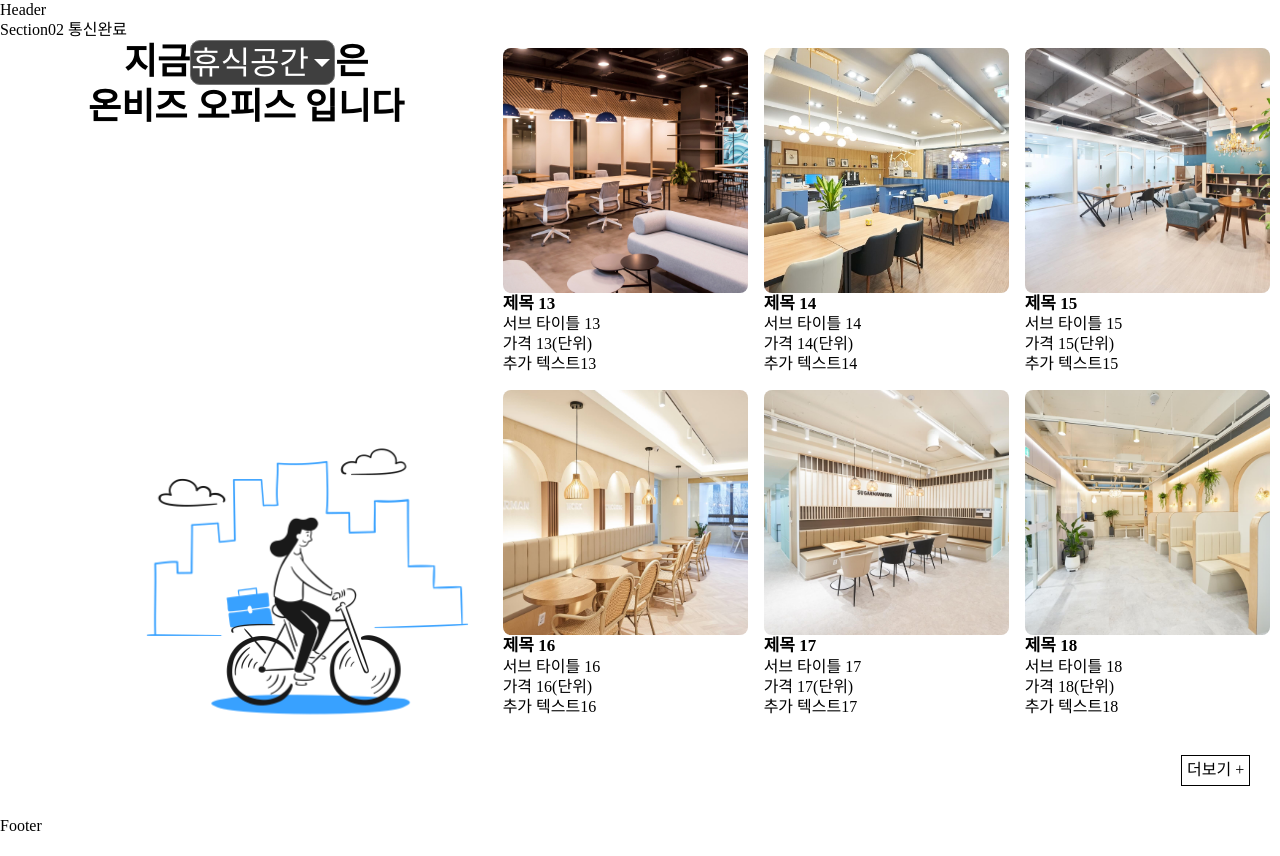
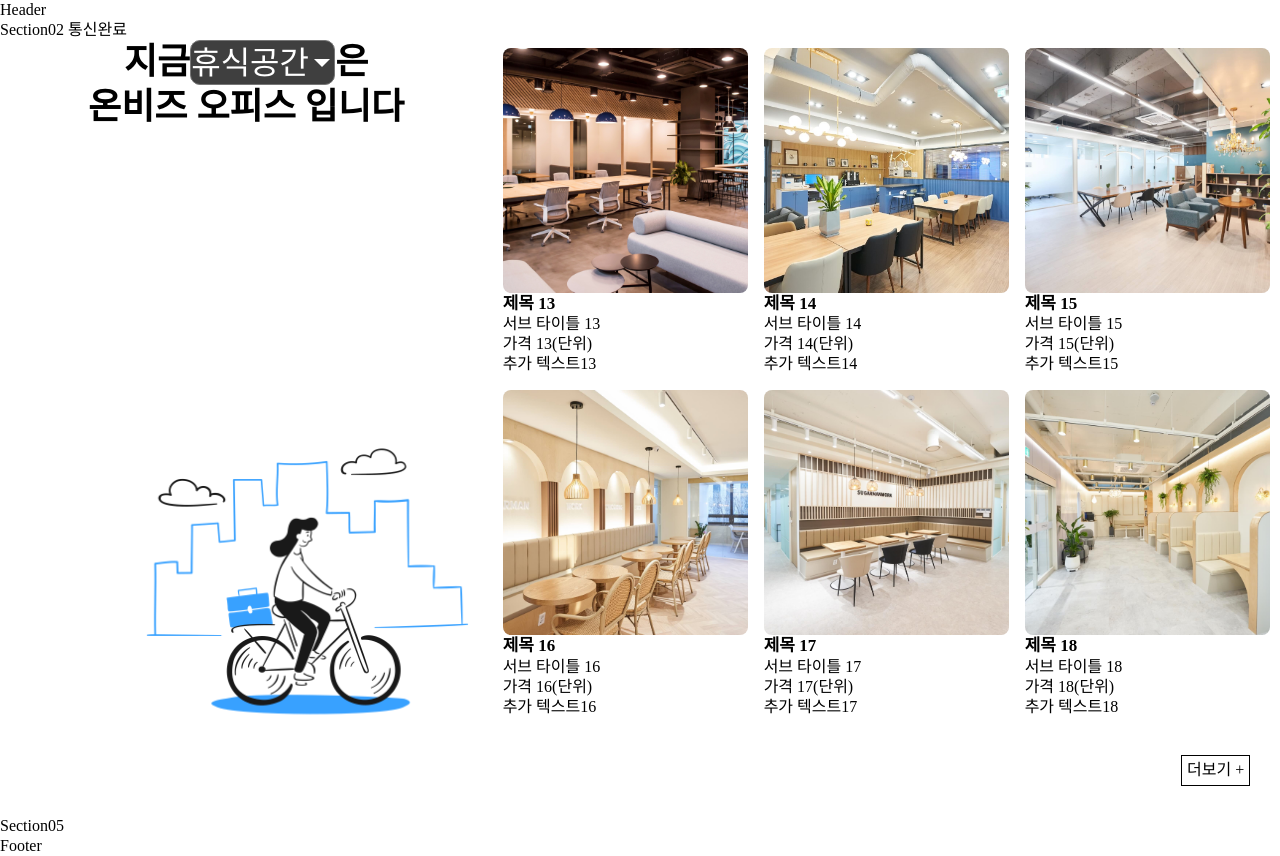
Before and after one commit to jikkk9/github_tim, a React (Create React App) app in the folder tim/: page / in a window 1280 px wide. Built offline with nearby package versions, Linux system fonts and the light colour scheme.

Commit message:
add ( section05) 작업중

```diff
--- a/tim/src/App.js
+++ b/tim/src/App.js
@@ -2,6 +2,7 @@ import './css/App.css';
 import './css/reset.css';
 import './css/section04.css';
 import './css/section04_List.css';
+import './css/section05.css';
 
 import { Routes, Route, Link, useLocation, useNavigate, Outlet } from 'react-router-dom';
 
@@ -9,20 +10,33 @@ import Main from './components/Main';
 import Header from './components/Header';
 import Footer from './components/Footer';
 import retiringroom from './data/retiringroom';
+import section05Data from './data/section05Data';
 import { useState } from 'react';
 import Section04 from './components/Section04';
 import Section02 from './components/Section02';
+import Section05 from './components/Section05';
 
+
+function CombinedSections({ data, data05 }) {
+  return (
+    <>
+      <Section04 data={data} />
+      <Section05 data={data05} />
+    </>
+  );
+}
 
 function App() {
   let [data] = useState(retiringroom);
+  let [data05] = useState(section05Data);
   return (
     <div className="App">
       <Header title="Header" />
       <Section02></Section02>
 
       <Routes>
-        <Route path='/' element={<Section04 data={data} />}></Route>
+        <Route path='/' element={<CombinedSections data05={data05} data={data} />}></Route>
+
       </Routes>
 
 
--- /dev/null
+++ b/tim/src/data/section05Data.js
@@ -0,0 +1,75 @@
+let list = [
+  {
+    _id: 1,
+    img: 'icon_24hours.gif',
+    title: '24시간 시설 이용',
+    subTitle: '서브 타이틀 1',
+    test1: "추가 텍스트1",
+    category: 'books',
+
+  },
+  {
+    _id: 2,
+    img: 'icon_deliveryservice.gif',
+    title: '택배 서비스',
+    subTitle: '서브 타이틀 1',
+    test1: "추가 텍스트1",
+    category: 'books',
+
+  },
+  {
+    _id: 3,
+    img: 'icon_fingerprint.gif',
+    title: '지문 인식 시스템',
+    subTitle: '서브 타이틀 1',
+    test1: "추가 텍스트1",
+    category: 'books',
+
+  },
+  {
+    _id: 4,
+    img: 'icon_library.gif',
+    title: '도서관',
+    subTitle: '서브 타이틀 1',
+    test1: "추가 텍스트1",
+    category: 'books',
+
+  },
+  {
+    _id: 5,
+    img: 'icon_mailboxservices.gif',
+    title: '우편함 서비스',
+    subTitle: '서브 타이틀 1',
+    test1: "추가 텍스트1",
+    category: 'books',
+
+  },
+  {
+    _id: 6,
+    img: 'icon_oaservices.gif',
+    title: 'OA 서비스',
+    subTitle: '서브 타이틀 1',
+    test1: "추가 텍스트1",
+    category: 'books',
+
+  },
+  {
+    _id: 7,
+    img: 'icon_restarea.gif',
+    title: '휴식공간',
+    subTitle: '서브 타이틀 1',
+    test1: "추가 텍스트1",
+    category: 'books',
+
+  },
+  {
+    _id: 8,
+    img: 'icon_studio.gif',
+    title: '스튜디오',
+    subTitle: '서브 타이틀 1',
+    test1: "추가 텍스트1",
+    category: 'books',
+
+  },
+];
+export default list;
```
Also changed, not shown: tim/src/components/Section05.js (+5 -3 lines), tim/public/img/icon/icon_24hours.gif (renamed from tim/public/img/icon/icon_24 hours.gif), tim/src/css/section05.css (added).
